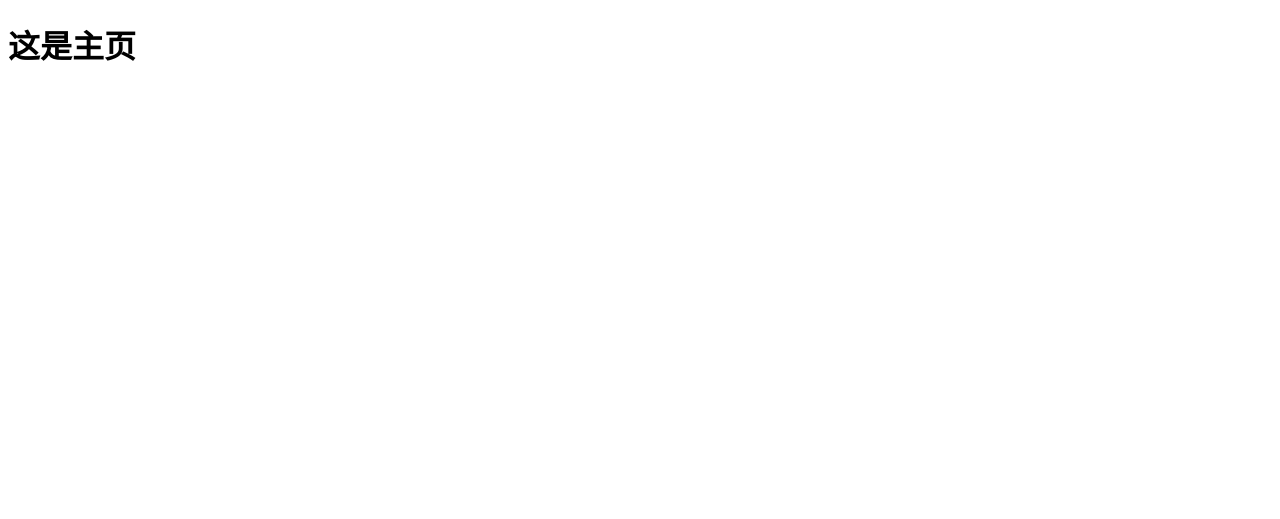
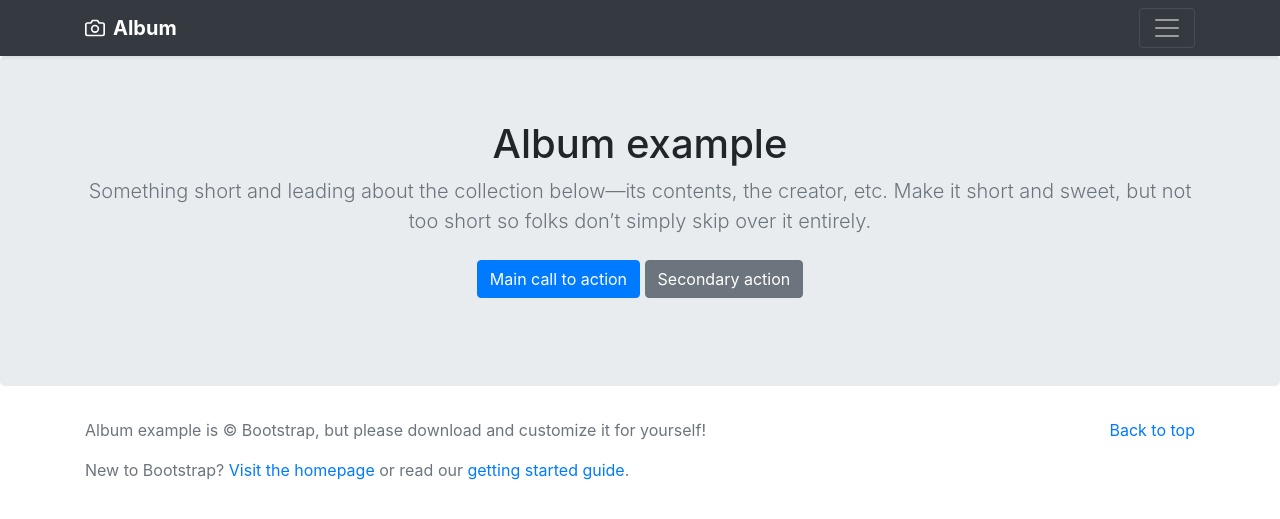
Before and after one commit to Kotodian/portfolio, a Django app: page / in a window 1280 px wide. Before the commit the part shown is almost empty. Shown: the top 519 px of the page. Run offline with Django 3.2, Linux system fonts and the light colour scheme; some libraries are stand-ins or nearby versions.

Commit message:
bootrstap作为前端,从数据库中读取数据

```diff
--- a/portfolio/templates/home.html
+++ b/portfolio/templates/home.html
@@ -1,15 +1,97 @@
-<!DOCTYPE html>
 <html lang="en">
   <head>
-    <meta charset="UTF-8">
-    <title>Title</title>
+    <meta charset="utf-8">
+    <meta name="viewport" content="width=device-width, initial-scale=1, shrink-to-fit=no">
+    <meta name="description" content="">
+    <meta name="author" content="Mark Otto, Jacob Thornton, and Bootstrap contributors">
+    <meta name="generator" content="Jekyll v3.8.5">
+    <title>Album example · Bootstrap</title>
+
+    <link rel="canonical" href="https://getbootstrap.com/docs/4.3/examples/album/">
+
+    <!-- Bootstrap core CSS -->
+<link rel="stylesheet" href="https://stackpath.bootstrapcdn.com/bootstrap/4.3.1/css/bootstrap.min.css" integrity="sha384-ggOyR0iXCbMQv3Xipma34MD+dH/1fQ784/j6cY/iJTQUOhcWr7x9JvoRxT2MZw1T" crossorigin="anonymous">
+
+
+    <!-- Custom styles for this template -->
+    <link href="album.css" rel="stylesheet">
   </head>
   <body>
-<h1>这是主页</h1>
+    <header>
+  <div class="collapse bg-dark" id="navbarHeader">
+    <div class="container">
+      <div class="row">
+        <div class="col-sm-8 col-md-7 py-4">
+          <h4 class="text-white">About</h4>
+          <p class="text-muted">Add some information about the album below, the author, or any other background context. Make it a few sentences long so folks can pick up some informative tidbits. Then, link them off to some social networking sites or contact information.</p>
+        </div>
+        <div class="col-sm-4 offset-md-1 py-4">
+          <h4 class="text-white">Contact</h4>
+          <ul class="list-unstyled">
+            <li><a href="#" class="text-white">Follow on Twitter</a></li>
+            <li><a href="#" class="text-white">Like on Facebook</a></li>
+            <li><a href="#" class="text-white">Email me</a></li>
+          </ul>
+        </div>
+      </div>
+    </div>
+  </div>
+  <div class="navbar navbar-dark bg-dark shadow-sm">
+    <div class="container d-flex justify-content-between">
+      <a href="#" class="navbar-brand d-flex align-items-center">
+        <svg xmlns="http://www.w3.org/2000/svg" width="20" height="20" fill="none" stroke="currentColor" stroke-linecap="round" stroke-linejoin="round" stroke-width="2" aria-hidden="true" class="mr-2" viewBox="0 0 24 24" focusable="false"><path d="M23 19a2 2 0 0 1-2 2H3a2 2 0 0 1-2-2V8a2 2 0 0 1 2-2h4l2-3h6l2 3h4a2 2 0 0 1 2 2z"/><circle cx="12" cy="13" r="4"/></svg>
+        <strong>Album</strong>
+      </a>
+      <button class="navbar-toggler" type="button" data-toggle="collapse" data-target="#navbarHeader" aria-controls="navbarHeader" aria-expanded="false" aria-label="Toggle navigation">
+        <span class="navbar-toggler-icon"></span>
+      </button>
+    </div>
+  </div>
+</header>
+
+<main role="main">
+
+  <section class="jumbotron text-center">
+    <div class="container">
+      <h1 class="jumbotron-heading">Album example</h1>
+      <p class="lead text-muted">Something short and leading about the collection below—its contents, the creator, etc. Make it short and sweet, but not too short so folks don’t simply skip over it entirely.</p>
+      <p>
+        <a href="#" class="btn btn-primary my-2">Main call to action</a>
+        <a href="#" class="btn btn-secondary my-2">Secondary action</a>
+      </p>
+    </div>
+  </section>
     {% for gallery in gallerys.all %}
-    {{ gallery.description }}
-    {{ gallery.image.url }}
+  <div class="album py-5 bg-light">
+    <div class="container">
+      <div class="row">
+        <div class="col-md-4">
+          <div class="card mb-4 shadow-sm">
+              <img class="card-img-top" src="{{ gallery.image.url }}" alt="">
+            <div class="card-body">
+              <p class="card-text">{{ gallery.description }}</p>
+            </div>
+          </div>
+        </div>
+      </div>
+    </div>
+  </div>
     {% endfor %}
+</main>
 
+<footer class="text-muted">
+  <div class="container">
+    <p class="float-right">
+      <a href="#">Back to top</a>
+    </p>
+    <p>Album example is &copy; Bootstrap, but please download and customize it for yourself!</p>
+    <p>New to Bootstrap? <a href="https://getbootstrap.com/">Visit the homepage</a> or read our <a href="/docs/4.3/getting-started/introduction/">getting started guide</a>.</p>
+  </div>
+</footer>
+    <script src="https://code.jquery.com/jquery-3.3.1.slim.min.js" integrity="sha384-q8i/X+965DzO0rT7abK41JStQIAqVgRVzpbzo5smXKp4YfRvH+8abtTE1Pi6jizo" crossorigin="anonymous"></script>
+    <script>window.jQuery || document.write('<script src="/docs/4.3/assets/js/vendor/jquery-slim.min.js"><\/script>')</script><script src="/docs/4.3/dist/js/bootstrap.bundle.min.js" integrity="sha384-xrRywqdh3PHs8keKZN+8zzc5TX0GRTLCcmivcbNJWm2rs5C8PRhcEn3czEjhAO9o" crossorigin="anonymous"></script>
+    <script src="https://code.jquery.com/jquery-3.3.1.slim.min.js" integrity="sha384-q8i/X+965DzO0rT7abK41JStQIAqVgRVzpbzo5smXKp4YfRvH+8abtTE1Pi6jizo" crossorigin="anonymous"></script>
+    <script src="https://cdnjs.cloudflare.com/ajax/libs/popper.js/1.14.7/umd/popper.min.js" integrity="sha384-UO2eT0CpHqdSJQ6hJty5KVphtPhzWj9WO1clHTMGa3JDZwrnQq4sF86dIHNDz0W1" crossorigin="anonymous"></script>
+    <script src="https://stackpath.bootstrapcdn.com/bootstrap/4.3.1/js/bootstrap.min.js" integrity="sha384-JjSmVgyd0p3pXB1rRibZUAYoIIy6OrQ6VrjIEaFf/nJGzIxFDsf4x0xIM+B07jRM" crossorigin="anonymous"></script>
   </body>
 </html>
```
Lines whose indentation alone changed are shown as unchanged.
